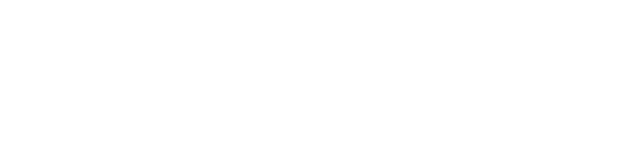
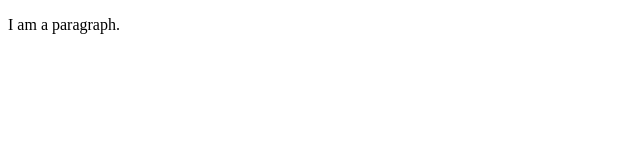
Before and after one commit to agmcjannet/project-1, a plain HTML site: page index.html in a window 1280 px wide. Shown: the whole page, without its empty margins (0-640 px from the left). Drawn offline with Linux system fonts and the light colour scheme.

Commit message:
add paragraph back

```diff
--- a/index.html
+++ b/index.html
@@ -11,7 +11,7 @@
     </header>
 
     <main>
-      <!-- Main content -->
+      <p>I am a paragraph.</p>
     </main>
 
     <footer>
```
